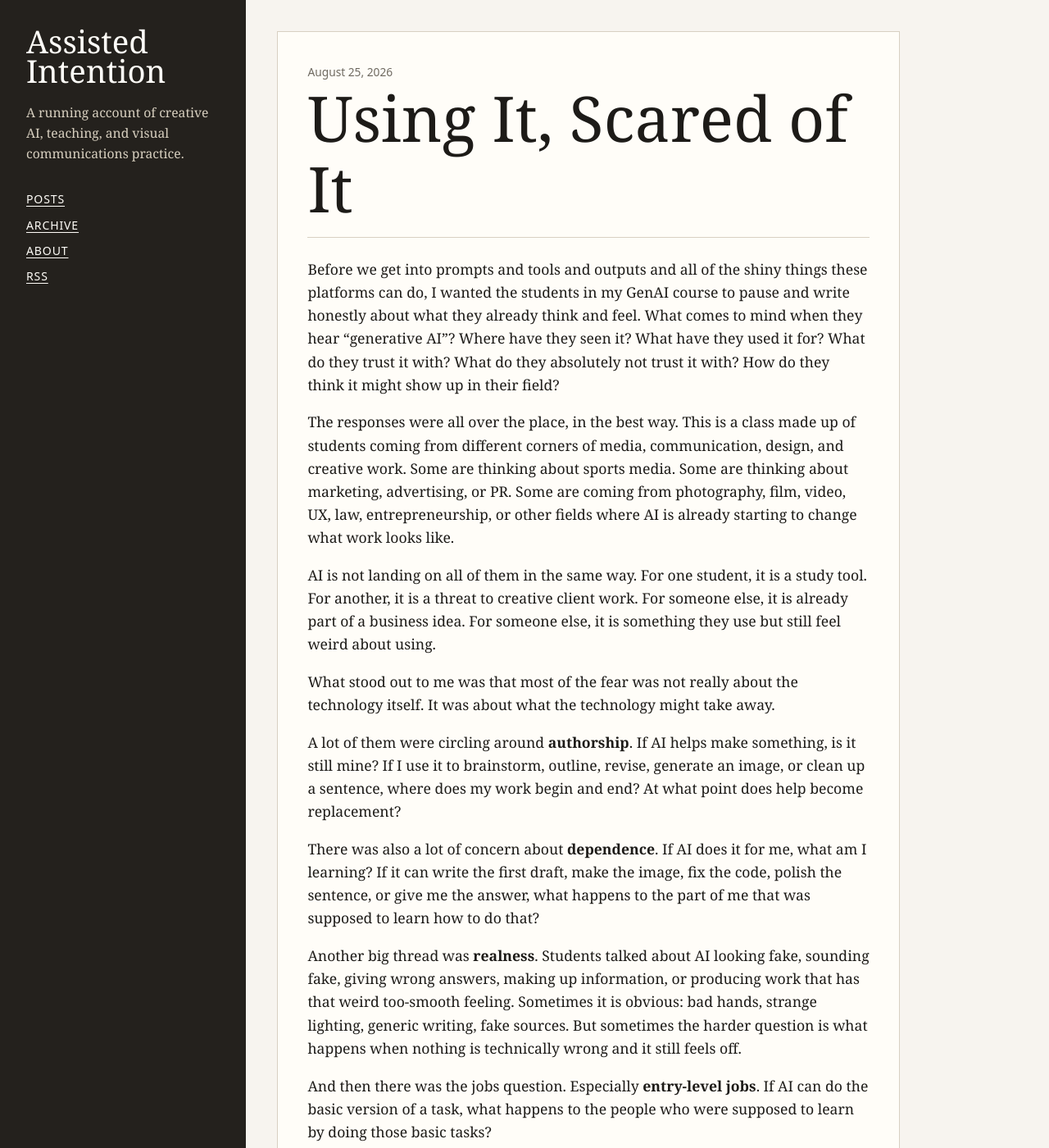
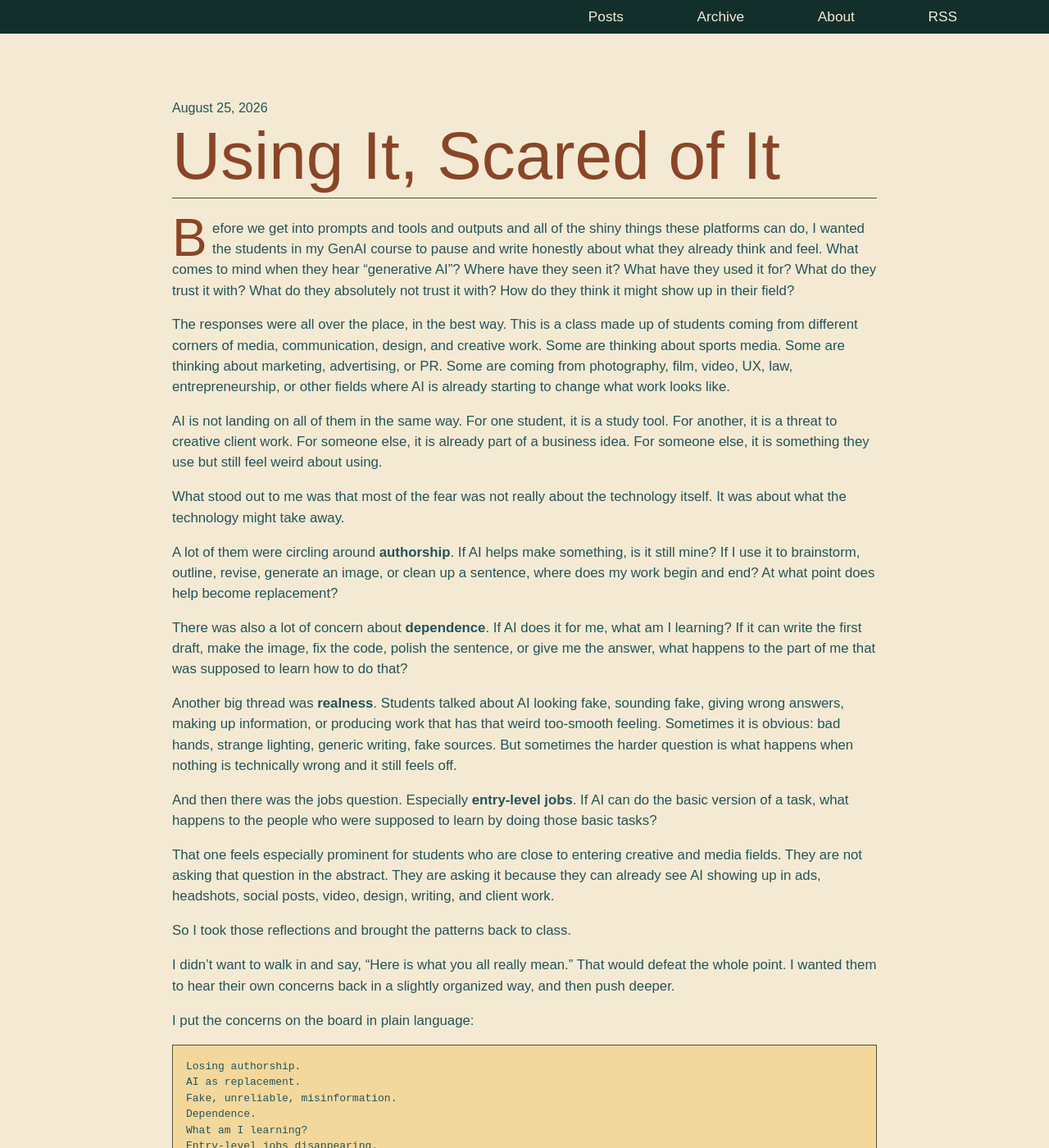
Before and after one commit to jasonthegit/assisted-intention, a Jekyll site: the page built from _posts/2026-08-25-using-it-scared-of-it.md, in a window 1280 px wide and 1400 px high. Shown: the whole window at 82% size. Built offline with Jekyll 4.4.1, drawn with Linux system fonts in a browser that asks for light colours; some web fonts are replaced; some of the changed text lies outside the part shown.

Commit message:
Redesign Assisted Intention site

```diff
--- a/_layouts/default.html
+++ b/_layouts/default.html
@@ -7,24 +7,39 @@
     <meta name="description" content="{{ page.description | default: site.description }}">
     {% feed_meta %}
     {% seo %}
+    <link rel="stylesheet" href="https://use.typekit.net/ing8yff.css">
     <link rel="stylesheet" href="{{ '/assets/css/site.css' | relative_url }}">
   </head>
-  <body>
-    <div class="site-shell">
-      <aside class="site-sidebar">
-        <a class="site-title" href="{{ '/' | relative_url }}">{{ site.title }}</a>
-        <p class="site-description">{{ site.description }}</p>
+  <body class="layout-{{ page.layout | default: 'default' }}">
+    <header class="site-topbar">
+      <div class="site-nav-wrap">
         <nav class="site-nav" aria-label="Primary navigation">
           <a href="{{ '/' | relative_url }}">Posts</a>
           <a href="{{ '/archive/' | relative_url }}">Archive</a>
           <a href="{{ '/about/' | relative_url }}">About</a>
           <a href="{{ '/feed.xml' | relative_url }}">RSS</a>
         </nav>
-      </aside>
+        <details class="mobile-nav">
+          <summary aria-label="Open navigation">
+            <span></span>
+            <span></span>
+            <span></span>
+          </summary>
+          <nav aria-label="Mobile navigation">
+            <a href="{{ '/' | relative_url }}">Posts</a>
+            <a href="{{ '/archive/' | relative_url }}">Archive</a>
+            <a href="{{ '/about/' | relative_url }}">About</a>
+            <a href="{{ '/feed.xml' | relative_url }}">RSS</a>
+          </nav>
+        </details>
+      </div>
+    </header>
 
+    <div class="site-shell">
       <main class="site-main">
         {{ content }}
       </main>
     </div>
+    <script src="{{ '/assets/js/footer-flowers.js' | relative_url }}"></script>
   </body>
 </html>
--- a/_layouts/home.html
+++ b/_layouts/home.html
@@ -5,8 +5,8 @@ layout: default
 <section class="hero">
   <img src="{{ '/assets/images/header/assisted-intention-header.png' | relative_url }}" alt="">
   <div class="hero-copy">
-    <p class="eyebrow">Creative AI, teaching, and visual communications</p>
-    <h1>Assisted Intention</h1>
+    <h1>Assisted <span>Intention</span></h1>
+    <p class="eyebrow">Creative AI, Teaching,<br class="mobile-break"> &amp; Visual Communications</p>
   </div>
 </section>
 
--- a/_posts/2026-08-25-using-it-scared-of-it.md
+++ b/_posts/2026-08-25-using-it-scared-of-it.md
@@ -76,9 +76,10 @@ That gave us a way into visual AI.
 
 I showed them this cat.
 
-![An AI-generated orange cat sitting in sunlight by a window]({{ '/assets/images/posts/2026-08-25-using-it-scared-of-it/generic-ai-cat.png' | relative_url }})
-
-<span class="image-caption">Generated from the prompt "generate an image of a cat," with no other specifications. I wanted the most vanilla, generic thing the tool would make when I removed myself from the decision-making.</span>
+<figure class="image-figure-small">
+  <img src="{{ '/assets/images/posts/2026-08-25-using-it-scared-of-it/generic-ai-cat.png' | relative_url }}" alt="An AI-generated orange cat sitting in sunlight by a window">
+  <figcaption>Generated from the prompt "generate an image of a cat," with no other specifications. I wanted the most vanilla, generic thing the tool would make when I removed myself from the decision-making.</figcaption>
+</figure>
 
 They all immediately said it was generated.
 
--- a/assets/css/site.css
+++ b/assets/css/site.css
@@ -1,13 +1,18 @@
 :root {
   color-scheme: light;
-  --bg: #f7f4ef;
-  --paper: #fffdf8;
-  --ink: #1d1b18;
-  --muted: #6f6a61;
-  --line: #d8d0c2;
-  --accent: #c1432e;
-  --accent-dark: #7e261a;
-  --sidebar: #24211d;
+  --bg: #f4ead3;
+  --paper: #f4ead3;
+  --ink: #132f2c;
+  --muted: #545230;
+  --line: #545230;
+  --accent: #8a4528;
+  --accent-dark: #8a4528;
+  --accent-warm: #f3c768;
+  --accent-light: #f3c768;
+  --sidebar: #132f2c;
+  --sidebar-soft: #24535a;
+  --font-body: utile, sans-serif;
+  --font-display: fabiola-capitals, sans-serif;
 }
 
 * {
@@ -16,16 +21,20 @@
 
 body {
   margin: 0;
-  background: var(--bg);
-  color: var(--ink);
-  font-family: Georgia, "Times New Roman", serif;
-  line-height: 1.6;
+  background: var(--paper);
+  color: var(--sidebar-soft);
+  font-family: var(--font-body);
+  font-weight: 300;
+  line-height: 1.5;
+  min-height: 100vh;
+  display: flex;
+  flex-direction: column;
 }
 
 a {
-  color: var(--accent-dark);
-  text-decoration-thickness: 0.08em;
-  text-underline-offset: 0.18em;
+  color: var(--muted);
+  text-decoration-thickness: 0.0em;
+  text-underline-offset: 0.4em;
 }
 
 img {
@@ -34,147 +43,267 @@ img {
 }
 
 .site-shell {
-  display: grid;
-  grid-template-columns: minmax(220px, 300px) minmax(0, 1fr);
-  min-height: 100vh;
+  flex: 1;
+  display: flex;
 }
 
-.site-sidebar {
-  position: sticky;
-  top: 0;
-  align-self: start;
-  min-height: 100vh;
-  padding: 2rem;
-  background: var(--sidebar);
-  color: var(--paper);
+.site-topbar {
+  background: var(--ink);
+  border-bottom: 2px solid var(--paper);
 }
 
-.site-title {
-  display: block;
-  color: var(--paper);
-  font-size: clamp(1.8rem, 3vw, 2.8rem);
-  line-height: 0.95;
-  text-decoration: none;
-}
-
-.site-description {
-  margin: 1.25rem 0 2rem;
-  color: #d7cfbf;
-  font-size: 0.98rem;
+.site-nav-wrap {
+  display: flex;
+  align-items: center;
+  justify-content: flex-end;
+  min-height: 2.55rem;
+  width: min(100%, 1120px);
+  margin: 0 auto;
+  padding: 0.6rem clamp(1.25rem, 3vw, 2rem);
 }
 
 .site-nav {
   display: flex;
-  flex-direction: column;
-  gap: 0.55rem;
-  font-family: system-ui, -apple-system, BlinkMacSystemFont, "Segoe UI", sans-serif;
-  font-size: 0.88rem;
-  letter-spacing: 0.06em;
-  text-transform: uppercase;
+  justify-content: flex-end;
+  gap: clamp(2rem, 7vw, 6.5rem);
+  font-family: var(--font-body);
+  font-size: 1.08rem;
+  font-weight: 300;
+  line-height: 1;
 }
 
-.site-nav a {
+.site-nav a,
+.mobile-nav a {
   color: var(--paper);
+  text-decoration: none;
+}
+
+.site-nav a:hover,
+.site-nav a:focus,
+.mobile-nav a:hover,
+.mobile-nav a:focus {
+  color: var(--accent-light);
+}
+
+.mobile-nav {
+  display: none;
+  position: relative;
+  font-family: var(--font-body);
+  font-weight: 300;
+}
+
+.mobile-nav summary {
+  display: grid;
+  gap: 0.28rem;
+  justify-items: end;
+  width: 2rem;
+  margin-left: auto;
+  cursor: pointer;
+  list-style: none;
+}
+
+.mobile-nav summary::-webkit-details-marker {
+  display: none;
+}
+
+.mobile-nav summary span {
+  display: block;
+  width: 1.55rem;
+  height: 1px;
+  background: var(--paper);
+}
+
+.mobile-nav nav {
+  position: absolute;
+  top: calc(100% + 0.85rem);
+  right: 0;
+  z-index: 10;
+  display: grid;
+  gap: 0.85rem;
+  min-width: 9rem;
+  padding: 1rem;
+  background: var(--ink);
+  text-align: right;
 }
 
 .site-main {
-  width: min(100%, 980px);
-  padding: clamp(1rem, 3vw, 3rem);
+  flex: 1;
+  width: 100%;
+  padding: 0;
+  background-color: var(--paper);
+  background-image: url("/assets/images/backgrounds/blog-bottom-flowers-transparent.png");
+  background-position: center bottom;
+  background-repeat: no-repeat;
+  background-size: min(100%, 1120px) auto;
 }
 
 .hero {
   position: relative;
-  min-height: 46vh;
-  margin-bottom: 2rem;
+  width: min(100%, 1120px);
+  margin: 0 auto;
+  min-height: 0;
+  margin-bottom: 0;
   overflow: hidden;
-  border-bottom: 1px solid var(--line);
+  background: var(--sidebar);
 }
 
 .hero img {
   width: 100%;
-  height: 100%;
-  min-height: 46vh;
-  object-fit: cover;
+  height: auto;
 }
 
 .hero-copy {
   position: absolute;
-  left: clamp(1.25rem, 4vw, 3rem);
+  right: clamp(1.25rem, 4vw, 3rem);
   bottom: clamp(1rem, 4vw, 2.5rem);
-  max-width: 720px;
-  color: var(--paper);
-  text-shadow: 0 2px 18px rgba(0, 0, 0, 0.5);
+  max-width: min(68%, 760px);
+  color: var(--accent-light);
+  text-align: right;
+  text-shadow: 0 2px 22px rgba(19, 47, 44, 0.85);
 }
 
 .eyebrow {
-  margin: 0 0 0.4rem;
-  font-family: system-ui, -apple-system, BlinkMacSystemFont, "Segoe UI", sans-serif;
-  font-size: 0.82rem;
-  letter-spacing: 0.12em;
-  text-transform: uppercase;
+  margin: 0;
+  font-family: var(--font-body);
+  font-size: clamp(0.9rem, 1.25vw, 1.1rem);
+  font-weight: 300;
+  letter-spacing: 0;
+  line-height: 1.5;
+  text-transform: none;
 }
 
 h1,
 h2,
 h3 {
+  font-family: var(--font-display);
+  font-weight: 200;
   line-height: 1.12;
 }
 
 h1 {
-  margin: 0 0 1rem;
-  font-size: clamp(2.4rem, 6vw, 5.8rem);
-  font-weight: 500;
+  margin: 0 0 0.35rem;
+  font-size: clamp(3rem, 6.4vw, 5.6rem);
+}
+
+.mobile-break {
+  display: none;
 }
 
 h2 {
-  margin: 0.15rem 0 0.75rem;
-  font-size: clamp(1.45rem, 2.4vw, 2.3rem);
-  font-weight: 500;
+  margin: 0.2rem 0 0.375rem;
+  color: var(--muted);
+  font-size: clamp(2.835rem, 5.166vw, 5.67rem);
+}
+
+.post-card h2 {
+  margin-bottom: 0;
 }
 
 .post-list {
   display: grid;
-  gap: 1.25rem;
+  gap: clamp(2.25rem, 5vw, 4.5rem);
+  width: min(100%, 1120px);
+  margin: 0 auto;
+  padding: clamp(3rem, 6vw, 5rem) clamp(1.5rem, 3vw, 2.5rem) clamp(14rem, 30vw, 26rem);
 }
 
 .post-card,
 .page-content,
 .post-content {
-  background: var(--paper);
-  border: 1px solid var(--line);
-  padding: clamp(1.25rem, 3vw, 2.25rem);
+  background: transparent;
+  border: 0;
+  box-shadow: none;
+  padding: 0;
+}
+
+.post-card {
+  max-width: 1040px;
+}
+
+.post-card a {
+  color: inherit;
+  text-decoration: none;
 }
 
 .post-card time,
 .post-header time,
 .muted {
-  color: var(--muted);
-  font-family: system-ui, -apple-system, BlinkMacSystemFont, "Segoe UI", sans-serif;
-  font-size: 0.86rem;
+  color: var(--sidebar-soft);
+  font-family: var(--font-body);
+  font-size: 1rem;
+  font-weight: 300;
+  line-height: 1.5;
 }
 
 .post-card p,
 .page-content p,
 .post-content p {
-  font-size: 1.1rem;
+  color: var(--sidebar-soft);
+  font-size: 1.05rem;
+  line-height: 1.5;
+}
+
+.post-card p {
+  margin: 0.2rem 0 0;
+}
+
+.post-content > p:first-of-type::first-letter {
+  float: left;
+  color: var(--accent);
+  font-family: var(--font-display);
+  font-size: 4rem;
+  font-weight: 200;
+  line-height: 0.78;
+  margin: 0.0rem .4rem 0 0;
 }
 
 .post-content {
-  max-width: 760px;
+  width: min(100% - 3rem, 860px);
+  margin: clamp(3rem, 6vw, 5rem) auto 0;
+  padding-bottom: clamp(14rem, 30vw, 26rem);
 }
 
-.post-content img {
-  margin: 1.75rem 0 0.5rem;
+.page-content {
+  width: min(100% - 3rem, 860px);
+  margin: clamp(3rem, 6vw, 5rem) auto 0;
+  padding-bottom: clamp(14rem, 30vw, 26rem);
+}
+
+.post-content figure {
+  display: table;
+  width: fit-content;
+  max-width: 100%;
+  margin: 1.75rem auto;
+}
+
+.post-content .image-figure-small {
+  width: 689px;
+}
+
+.post-content figure img {
+  margin: 0 auto 0.5rem;
+  border: 0;
+}
+
+.post-content figcaption,
+.image-caption {
+  display: block;
+  margin: 0;
+  color: var(--muted);
+  font-family: var(--font-body);
+  font-size: 0.9rem;
+  font-weight: 300;
+  line-height: 1.45;
+  text-align: center;
+}
+
+.post-content > p > img:only-child {
+  margin: 1.75rem auto 0.5rem;
   border: 0;
 }
 
 .image-caption {
-  display: block;
   margin: 0 0 1.75rem;
-  color: var(--muted);
-  font-family: system-ui, -apple-system, BlinkMacSystemFont, "Segoe UI", sans-serif;
-  font-size: 0.9rem;
-  line-height: 1.45;
 }
 
 .image-triptych {
@@ -196,6 +325,10 @@ h2 {
   border-bottom: 1px solid var(--line);
 }
 
+.post-header h1 {
+  color: var(--accent);
+}
+
 .post-footer {
   margin-top: 2rem;
   padding-top: 1rem;
@@ -205,29 +338,55 @@ h2 {
 pre {
   overflow-x: auto;
   padding: 1rem;
-  background: #efe8dc;
+  background: rgba(243, 199, 104, 0.5);
   border: 1px solid var(--line);
   white-space: pre-wrap;
 }
 
+@media (min-width: 761px) {
+  .post-list {
+    width: min(100%, 952px);
+  }
+}
+
 @media (max-width: 760px) {
-  .site-shell {
+  .site-nav-wrap {
+    padding: 0.85rem 1.25rem;
+  }
+
+  .site-nav {
+    display: none;
+  }
+
+  .mobile-nav {
     display: block;
   }
 
-  .site-sidebar {
-    position: static;
-    min-height: auto;
-    padding: 1.25rem;
+  .hero-copy {
+    right: 1.25rem;
+    bottom: 1rem;
+    max-width: min(70%, 22rem);
+    text-align: right;
   }
 
-  .site-nav {
-    flex-direction: row;
-    flex-wrap: wrap;
+  .hero-copy h1 span {
+    display: block;
+  }
+
+  .mobile-break {
+    display: block;
   }
 
   .site-main {
-    padding: 1rem;
+    padding: 0;
+  }
+
+  .post-list,
+  .page-content,
+  .post-content {
+    margin: 0;
+    padding: 1.25rem 1.25rem clamp(10rem, 55vw, 20rem);
+    width: 100%;
   }
 
   .image-triptych {
--- /dev/null
+++ b/assets/js/footer-flowers.js
@@ -0,0 +1,19 @@
+(function () {
+  if (!document.body.classList.contains("layout-post")) {
+    return;
+  }
+
+  var choices = [
+    "/assets/images/backgrounds/blog-bottom-flowers-1-transparent.png",
+    "/assets/images/backgrounds/blog-bottom-flowers-2-transparent.png",
+    "/assets/images/backgrounds/blog-bottom-flowers-3-transparent.png",
+    "/assets/images/backgrounds/blog-bottom-flowers-4-transparent.png",
+    "/assets/images/backgrounds/blog-bottom-flowers-5-transparent.png"
+  ];
+  var selected = choices[Math.floor(Math.random() * choices.length)];
+  var main = document.querySelector(".site-main");
+
+  if (main) {
+    main.style.backgroundImage = 'url("' + selected + '")';
+  }
+})();
```
Also changed, not shown: _posts/2026-08-18-rubrics-and-classroom-tools.md (+4 -3 lines), archive.md (+1 -1 lines), assets/images/backgrounds/blog-bottom-flowers-1-transparent.png (added), assets/images/backgrounds/blog-bottom-flowers-2-transparent.png (added), assets/images/backgrounds/blog-bottom-flowers-3-transparent.png (added), assets/images/backgrounds/blog-bottom-flowers-4-transparent.png (added), assets/images/backgrounds/blog-bottom-flowers-5-transparent.png (added), assets/images/backgrounds/blog-bottom-flowers-transparent.png (added), 1 other file.
